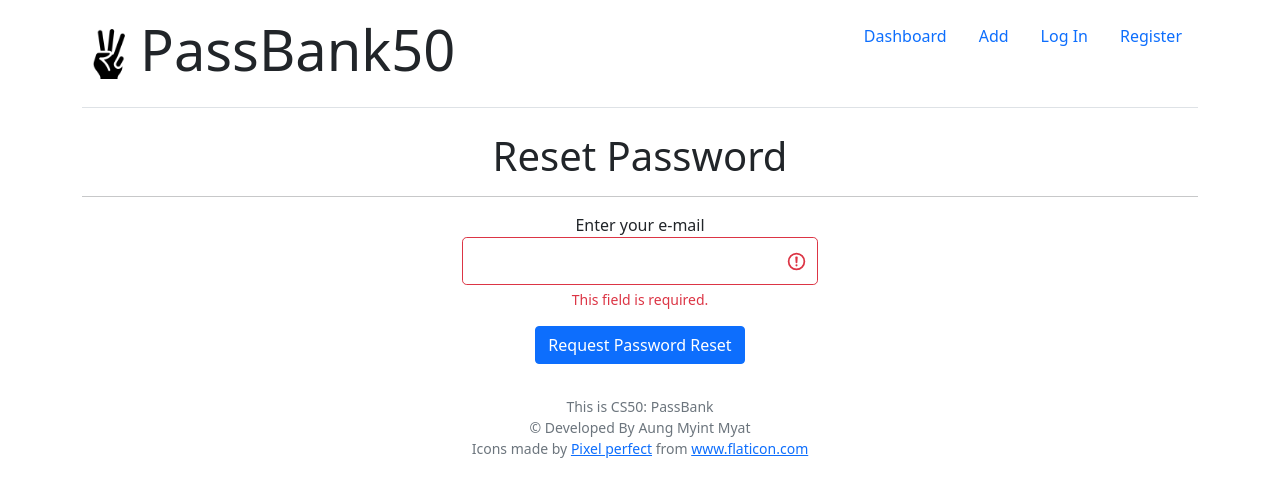
After one commit to ammyat-Cedric/passbank50, a Flask app: page /reset_password in a window 1280 px wide. The commit adds this page. Shown: the top 497 px of the page. Run offline with Flask 2, Linux system fonts and the light colour scheme.

Commit message:
Add Password Reset Feature

```diff
--- a/passbank/forms.py
+++ b/passbank/forms.py
@@ -49,3 +49,20 @@ class UpdateAccountForm(Form):
       user = Users.query.filter_by(email=email.data).first()
       if user:
         raise ValidationError('That email is already existed!')
+
+class ResetForm(Form):
+  email = StringField('Enter your e-mail', validators=[validators.input_required(), Email()])
+  submit = SubmitField('Request Password Reset')
+
+  def validate_email(self, email):
+    user = Users.query.filter_by(email=email.data).first()
+    if user is None:
+      raise ValidationError("User account doesn't exit. You must register first!")
+
+class ResetPasswordForm(Form):
+  password = PasswordField('New Password', validators=[
+                           validators.input_required()])
+  confirm_password = PasswordField('Comfirm New Password', validators=[
+                                   validators.input_required(), validators.EqualTo('password')])
+
+  submit = SubmitField('Reset Password')
--- a/passbank/routes.py
+++ b/passbank/routes.py
@@ -1,14 +1,12 @@
-import csv, os
-import flask
-import flask_sqlalchemy
+import csv
 from io import TextIOWrapper
-from wtforms import form
 from flask import redirect, url_for, flash, render_template, request
 from flask_login import login_user, current_user, logout_user, login_required
+from flask_mail import Message
 from werkzeug.security import generate_password_hash, check_password_hash
-from passbank import app, db
+from passbank import app, db, mail
 from passbank.models import Users, Password
-from passbank.forms import RegisterationForm, LoginForm, UpdateAccountForm
+from passbank.forms import RegisterationForm, LoginForm, UpdateAccountForm, ResetForm, ResetPasswordForm
 
 
 # FLASK ROUTES
@@ -144,3 +142,52 @@ def account():
     form.email.data = current_user.email
 
   return render_template("account.html", form=form)
+
+def send_reset_email(user):
+  token = user.get_reset_token()
+  body = f'''To reset your password, visit the following link: {url_for('reset_token', token=token, _external=True)}
+
+If you did not make this request then simply ignore this email and no change will be made!!
+'''
+  msg = Message('Password Reset Request', sender='harryyoung542@gmail.com', recipients=[user.email], body=body)
+
+  mail.send(msg)
+
+
+@app.route("/reset_password", methods=['GET', 'POST'])
+def reset_request():
+  if current_user.is_authenticated:
+    return redirect(url_for("dashboard"))
+
+  form = ResetForm(request.form)
+
+  if form.validate():
+    user = Users.query.filter_by(email = form.email.data).first()
+    send_reset_email(user)
+    flash('An email has been sent to reset your password!', 'info')
+    return redirect(url_for('login'))
+
+
+  return render_template("reset_request.html", form=form)
+
+
+@app.route("/reset_password/<token>", methods=['GET', 'POST'])
+def reset_token(token):
+  if current_user.is_authenticated:
+    return redirect(url_for("dashboard"))
+
+  user = Users.verify_reset_token(token)
+  if user is None:
+    flash('Invalid or Expired Token', 'warning')
+    return redirect(url_for('reset_request'))
+
+  form = ResetPasswordForm(request.form)
+  if request.method == 'POST' and form.validate():
+    h_password = generate_password_hash(
+        form.password.data, method='pbkdf2:sha256', salt_length=8)
+
+    user.hash = h_password
+    db.session.commit()
+    flash('You password is reset.', 'success')
+    return redirect(url_for("login"))
+  return render_template("reset_token.html", form=form)
--- a/passbank/static/main.css
+++ b/passbank/static/main.css
@@ -16,5 +16,16 @@ form div{
 
 
 main {
+  overflow-x: auto;
   text-align: center;
 }
+
+table {
+  width: auto;
+  margin-bottom: 1rem;
+}
+
+table th,
+table td {
+  vertical-align: middle;
+}
--- a/passbank/templates/dashboard.html
+++ b/passbank/templates/dashboard.html
@@ -19,7 +19,6 @@
         {% for password in passwords %}
         <tr>
           <td>
-            <input type="checkbox" name="update">
             <a href="{{ password.url }}">{{ password.website }}</a>
           </td>
           <td>{{ password.username }}</td>
--- a/passbank/templates/login.html
+++ b/passbank/templates/login.html
@@ -45,7 +45,7 @@
       </div>
 
       <small class="text-muted">
-        <a href="#">Forgot Password?</a>
+        <a href="{{url_for('reset_request')}}">Forgot Password?</a>
       </small>
     </form>
   </div>
--- a/passbank/templates/register.html
+++ b/passbank/templates/register.html
@@ -7,7 +7,7 @@
 {% block content %}
   <h1 class="h1 text-center">Register</h1>
 
-  <div class="content-section d-flex flex-wrap justify-content-center">
+  <div class="container d-flex flex-wrap justify-content-center">
     <form action="" , method="POST">
         <div class="form-group mb-3">
           {{ form.username.label(class="form-control-label")}}
--- /dev/null
+++ b/passbank/templates/reset_request.html
@@ -0,0 +1,33 @@
+{% extends 'layout.html' %}
+
+{% block title %}
+Request Reset Form
+{% endblock title %}
+
+{% block content %}
+<h1 class="h1 text-center">Reset Password</h1>
+<hr class="mb-3">
+<div class="container d-flex flex-wrap justify-content-center">
+  <form action="" , method="POST">
+
+    <div class="form-group mb-3">
+      {{ form.email.label(class="form-control-label")}}
+
+      {% if form.email.errors %}
+      {{ form.email(class="form-control form-control-lg is-invalid")}}
+      <div class="invalid-feedback">
+        {% for error in form.email.errors %}
+        <span>{{ error }}</span>
+        {% endfor %}
+      </div>
+      {% else %}
+      {{ form.email(class="form-control form-control-lg")}}
+      {% endif %}
+    </div>
+
+    <div class="form-group mb-3">
+      {{ form.submit(class="btn btn-primary")}}
+    </div>
+  </form>
+</div>
+{% endblock content %}
```
Also changed, not shown: passbank/__init__.py (+9 -0 lines), passbank/models.py (+15 -1 lines), passbank/templates/add.html (+27 -0 lines), passbank/templates/reset_token.html (added, +48 -0 lines), 1 other file.
